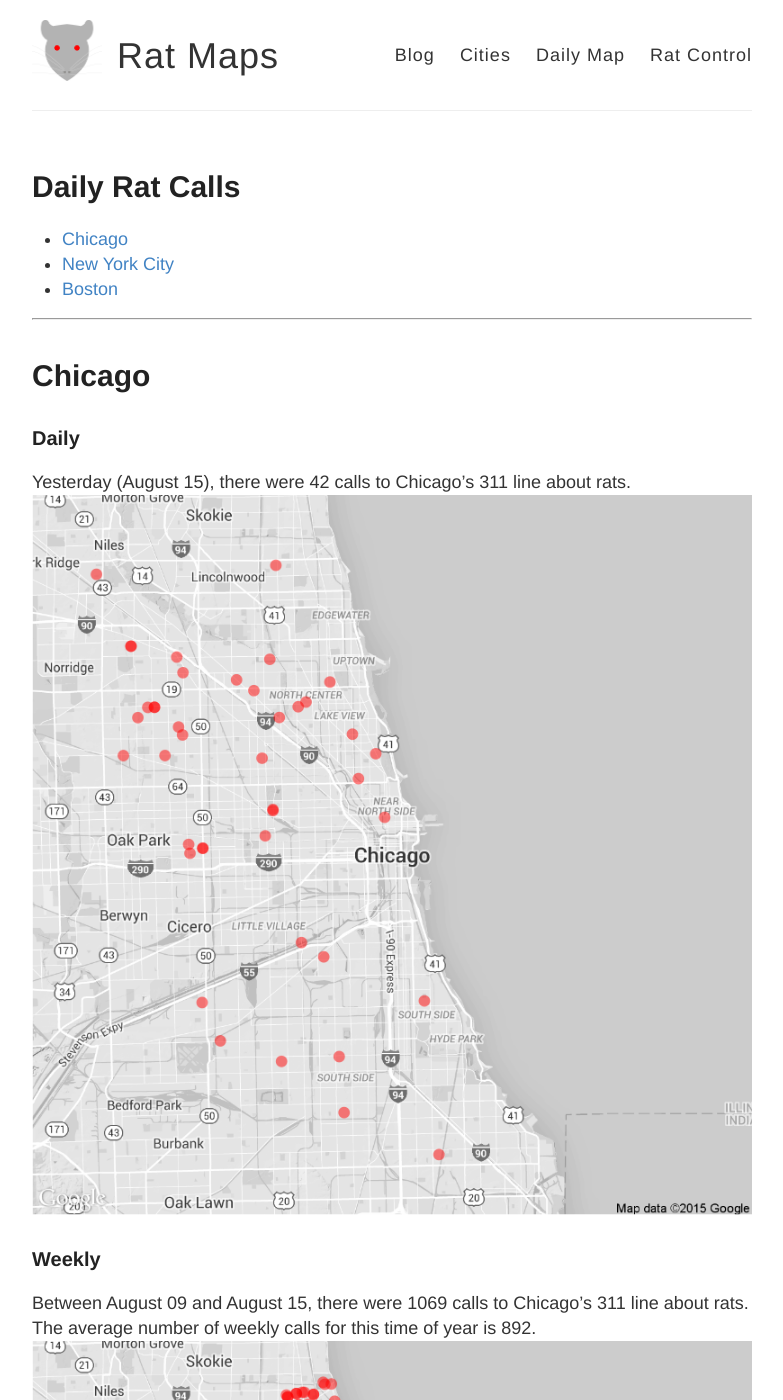
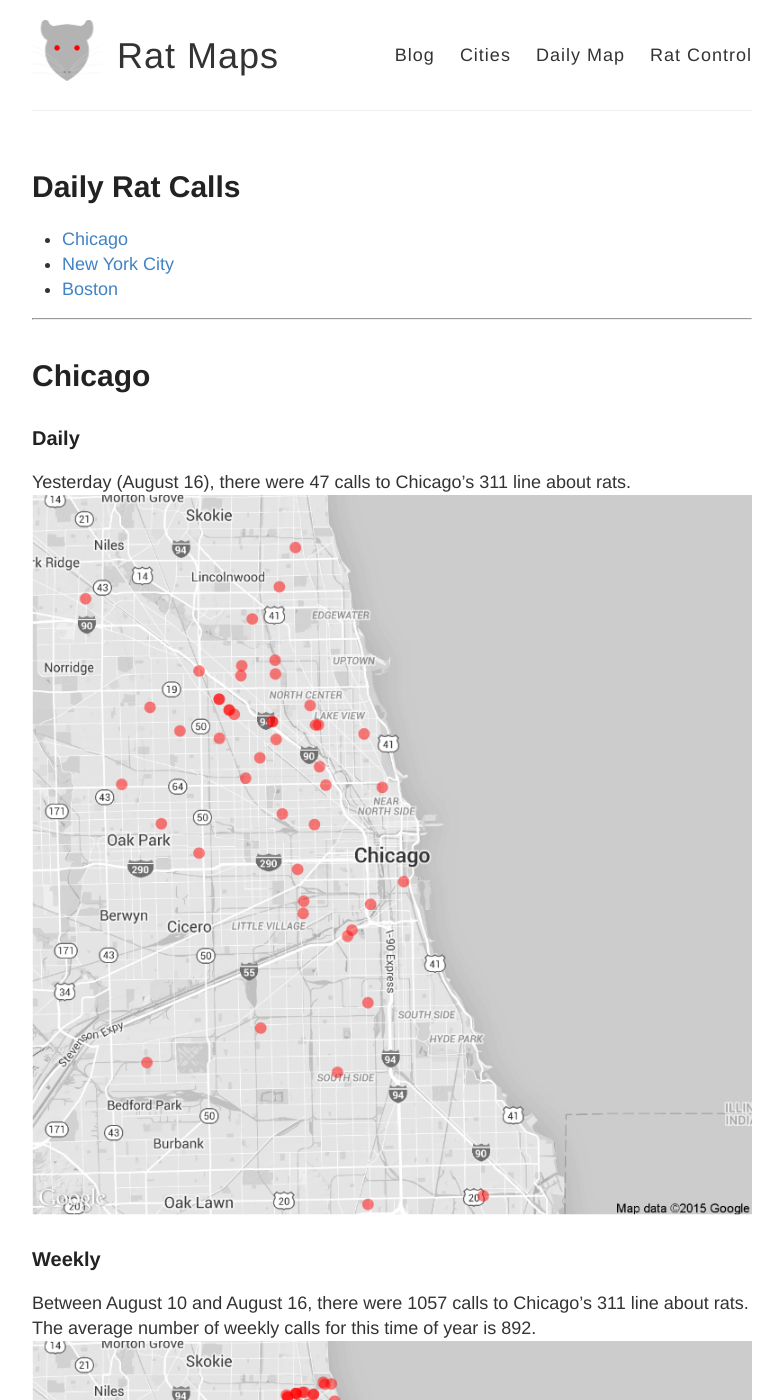
Before and after one commit to DanielHadley/ratmaps, a Jekyll site: the page built from daily.md, in a window 1280 px wide and 1400 px high. Shown: the whole window, without its empty margins (248-1031 px from the left). Built offline with Jekyll 4.4.1, drawn with Linux system fonts in a browser that asks for light colours; comment, search, counter and statistics services are not loaded; some of the changed text lies outside the part shown.

Commit message:
Daily Maps

```diff
--- a/daily.md
+++ b/daily.md
@@ -15,22 +15,22 @@ tags: Chicago NYC weekly daily rats
 
 ### Daily
 
-Yesterday (August 15), there were 42 calls to Chicago's 311 line about rats.
+Yesterday (August 16), there were 47 calls to Chicago's 311 line about rats.
 ![Chicago rat calls to 311 weekly map]({{ site.cityimages }}/daily/Chicago_Rat_Map_Daily.png)
 
 ### Weekly
-Between August 09 and August 15, there were 1069 calls to Chicago's 311 line about rats. The average number of weekly calls for this time of year is 892.
+Between August 10 and August 16, there were 1057 calls to Chicago's 311 line about rats. The average number of weekly calls for this time of year is 892.
 ![Chicago rat calls to 311 weekly map]({{ site.cityimages }}/daily/Chicago_Rat_Map_Weekly.png)
 ***
 # New York City <a id="nyc"><a>
 
 ### Daily
 
-Yesterday (August 15), there were 0 calls to New York City's 311 line about rats.
+Yesterday (August 16), there were 0 calls to New York City's 311 line about rats.
 ![NYC rat calls to 311 weekly map]({{ site.cityimages }}/daily/NYC_Rat_Map_Daily.png)
 
 ### Weekly
-Between August 09 and August 15, there were 0 calls to New York City's 311 line about rats. The average number of weekly calls for this time of year is 276.
+Between August 10 and August 16, there were 0 calls to New York City's 311 line about rats. The average number of weekly calls for this time of year is 276.
 ![NYC rat calls to 311 weekly map]({{ site.cityimages }}/daily/NYC_Rat_Map_Weekly.png)
 
 Each red dot represents one call about a rat seen in that location. The dots are transparent, so multiple calls from one location will be seen as a solid dot. The usual caveats apply: more calls do not necessarily mean that there are more rats in that location than other parts of the city. A cluster of dots could indicate that one resident is unusually vocal about rodents in his or her neighborhood. Also, more densely populated neighborhoods tend to make more calls to 311.
```
Also changed, not shown: images/pages/daily/Chicago_Rat_Map_Daily.png, images/pages/daily/Chicago_Rat_Map_Weekly.png, images/pages/daily/NYC_Rat_Map_Daily.png, images/pages/daily/NYC_Rat_Map_Weekly.png.
